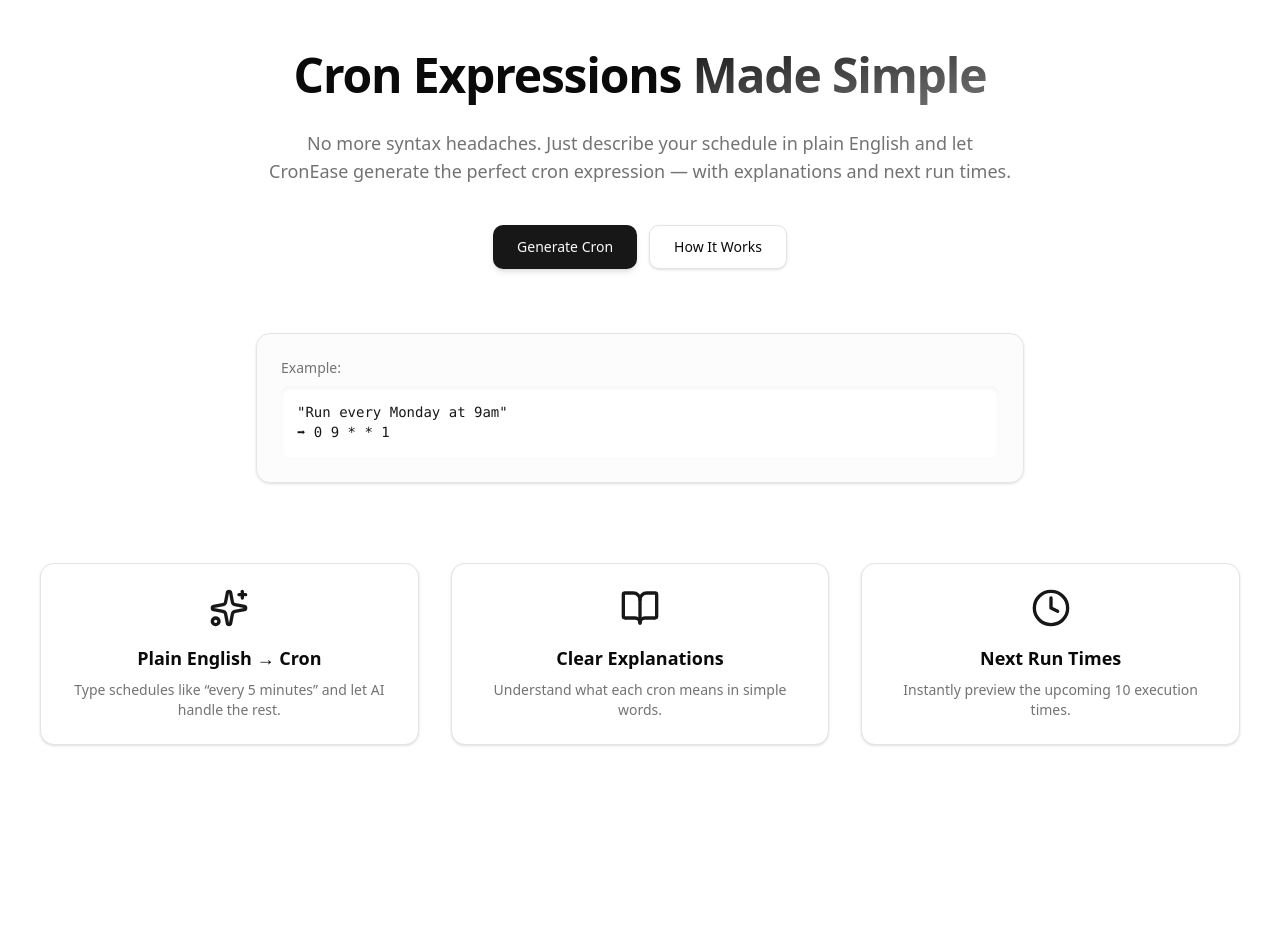
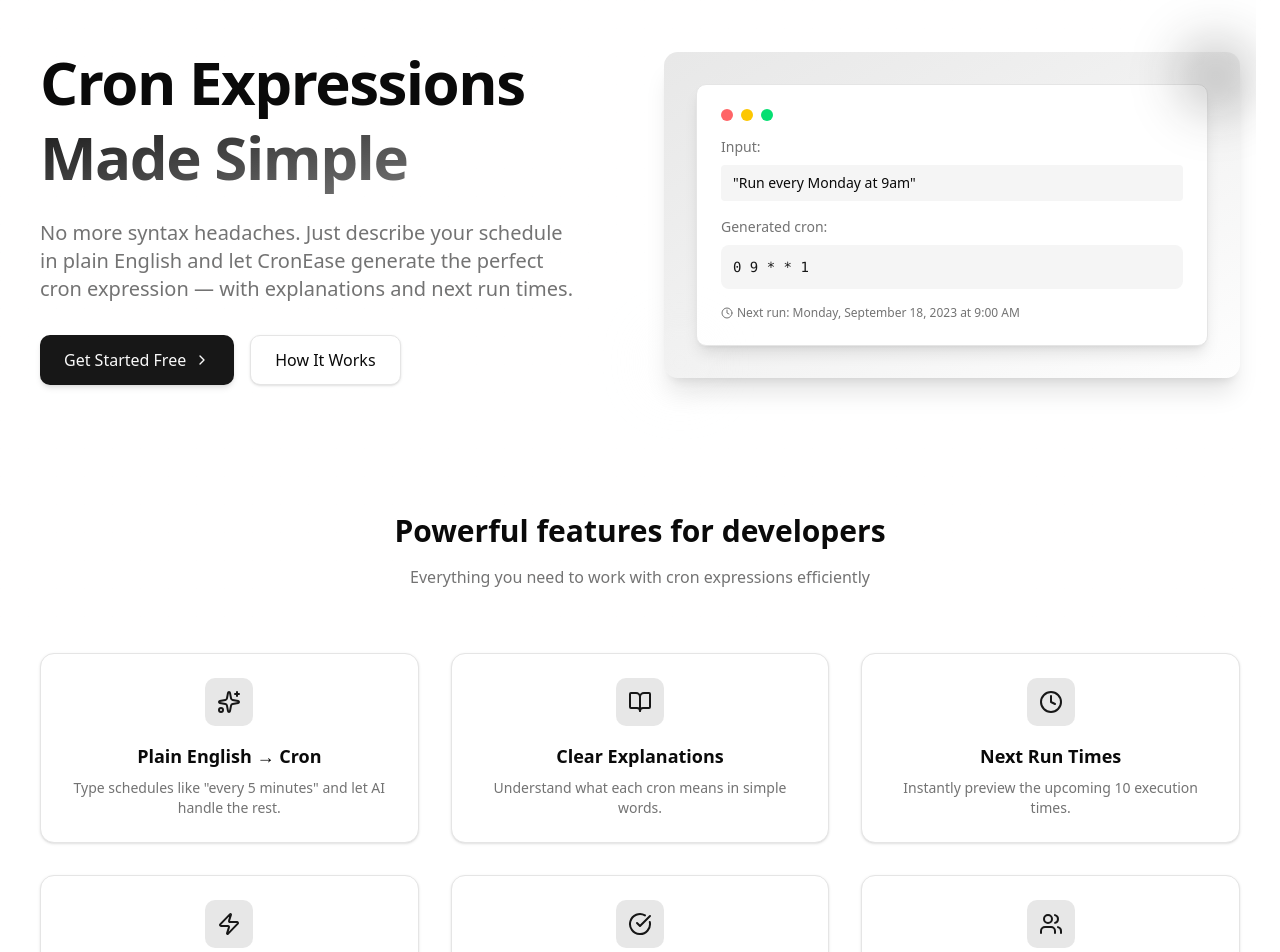
Before and after one commit to NatnaelDemelash/CronEase, a Next.js app: page / in a window 1280 px wide. Shown: the part 140-1092 px from the top of the page. Before the commit the page ends 921 px from the top, so only its background shows below. Built offline with nearby package versions, Linux system fonts and the light colour scheme.

Commit message:
style update

```diff
--- a/app/generate/page.tsx
+++ b/app/generate/page.tsx
@@ -4,7 +4,14 @@
 import { Input } from "@/components/ui/input";
 import { Button } from "@/components/ui/button";
 import { Card, CardContent, CardHeader, CardTitle } from "@/components/ui/card";
-import { Copy, Loader, Loader2, Trash2 } from "lucide-react";
+import {
+  Copy,
+  Loader,
+  Loader2,
+  Trash2,
+  Sparkles,
+  BookOpen,
+} from "lucide-react";
 import {
   Tooltip,
   TooltipContent,
@@ -123,13 +130,22 @@
   const clearHistory = () => setHistory([]);
 
   return (
+    <div className="min-h-screen overflow-x-hidden">
+      {/* Background */}
+      <div
+        className="absolute inset-0 -z-10 h-full w-full
+        bg-[radial-gradient(circle_at_top_left,#e5e7eb_1px,transparent_1px)]
+        [background-size:28px_28px]"
+      ></div>
+      <div className="absolute inset-0 -z-10 bg-gradient-to-b from-background via-background/95 to-background"></div>
+
       <section className="container mx-auto px-4 py-16">
         {/* Header */}
-      <div className="text-center mb-10">
-        <h1 className="text-3xl font-bold sm:text-4xl">
+        <div className="text-center mb-12">
+          <h1 className="text-3xl font-bold sm:text-4xl md:text-5xl">
             {mode === "generate" ? "Generate a Cron" : "Explain a Cron"}
           </h1>
-        <p className="mt-2 text-muted-foreground">
+          <p className="mt-4 text-lg text-muted-foreground max-w-2xl mx-auto">
             {mode === "generate"
               ? "Type a plain English schedule below and let CronEase do the magic ✨"
               : "Paste a cron expression to get a plain English explanation and next run times."}
@@ -137,35 +153,41 @@
         </div>
 
         {/* Mode toggle */}
-      <div className="flex justify-center mb-6">
-        <div className="flex items-center rounded-full bg-muted p-1">
+        <div className="flex justify-center mb-8">
+          <div className="flex items-center rounded-full bg-muted p-1 shadow-sm border">
             <Button
               onClick={() => setMode("generate")}
               variant="ghost"
-            className={`rounded-full px-4 py-2 ${
+              className={`rounded-full px-6 py-3 ${
                 mode === "generate"
-                ? "bg-background shadow-sm border-2 border-orange-600 text-foreground"
+                  ? "bg-background shadow-sm border-2 border-primary text-foreground"
                   : "text-muted-foreground"
               }`}
             >
+              <Sparkles className="h-4 w-4 mr-2" />
               Plain English to Cron
             </Button>
             <Button
               onClick={() => setMode("explain")}
               variant="ghost"
-            className={`rounded-full px-4 py-2 ${
+              className={`rounded-full px-6 py-3 ${
                 mode === "explain"
-                ? "bg-background shadow-sm border-2 border-orange-600 text-foreground"
+                  ? "bg-background shadow-sm border-2 border-primary text-foreground"
                   : "text-muted-foreground"
               }`}
             >
+              <BookOpen className="h-4 w-4 mr-2" />
               Cron to Plain English
             </Button>
           </div>
         </div>
 
         {/* Form */}
-      <form onSubmit={handleSubmit} className="mx-auto flex max-w-2xl gap-2">
+        <div className="relative max-w-2xl mx-auto">
+          <div className="absolute -top-4 -right-4 h-20 w-20 rounded-full bg-primary/20 blur-xl"></div>
+          <div className="absolute -bottom-4 -left-4 h-16 w-16 rounded-full bg-secondary/20 blur-xl"></div>
+
+          <form onSubmit={handleSubmit} className="flex gap-3">
             <Input
               aria-label={
                 mode === "generate" ? "Natural language input" : "Cron input"
@@ -177,10 +199,11 @@
               }
               value={query}
               onChange={(e) => setQuery(e.target.value)}
+              className="flex-1 text-lg py-6"
             />
-        <Button type="submit" disabled={loading}>
+            <Button type="submit" disabled={loading} className="py-6 px-8">
               {loading ? (
-            <Loader className="h-4 w-4 animate-spin" />
+                <Loader className="h-5 w-5 animate-spin" />
               ) : mode === "generate" ? (
                 "Generate"
               ) : (
@@ -188,9 +211,10 @@
               )}
             </Button>
           </form>
+        </div>
 
         {/* Presets */}
-      <div className="mx-auto max-w-2xl mt-3 flex flex-wrap gap-2">
+        <div className="mx-auto max-w-2xl mt-6 flex flex-wrap gap-3 justify-center">
           {examplePresets[mode].map((p) => (
             <Button
               key={p}
@@ -198,6 +222,7 @@
               variant="secondary"
               size="sm"
               onClick={() => handlePreset(p)}
+              className="rounded-lg"
             >
               {p}
             </Button>
@@ -206,9 +231,9 @@
 
         {/* Error */}
         {error && (
-        <div className="mx-auto max-w-2xl mt-4">
-          <Card className="border-destructive/30">
-            <CardContent className="text-destructive py-3 text-sm">
+          <div className="mx-auto max-w-2xl mt-6">
+            <Card className="border-destructive/30 bg-destructive/10">
+              <CardContent className="text-destructive py-4 text-sm">
                 {error}
               </CardContent>
             </Card>
@@ -216,9 +241,12 @@
         )}
 
         {loading && (
-        <div className="flex flex-col items-center justify-center mt-6 space-y-2">
-          <Loader2 className="h-10 w-10 text-green-500 animate-spin" />
-          <p className="text-gray-500 animate-pulse text-sm">
+          <div className="flex flex-col items-center justify-center mt-10 space-y-3">
+            <div className="relative">
+              <Loader2 className="h-12 w-12 text-primary animate-spin" />
+              <div className="absolute inset-0 bg-gradient-to-br from-primary/20 to-secondary/20 rounded-full blur-sm"></div>
+            </div>
+            <p className="text-muted-foreground animate-pulse text-base">
               Working on it...
             </p>
           </div>
@@ -230,9 +258,9 @@
             {/* Main Results */}
             <div className="space-y-6 lg:col-span-2">
               {/* Cron */}
-            <Card>
-              <CardHeader className="flex flex-row items-center justify-between">
-                <CardTitle>
+              <Card className="border-border/50 shadow-lg">
+                <CardHeader className="flex flex-row items-center justify-between bg-muted/30 py-4">
+                  <CardTitle className="text-xl flex items-center">
                     {mode === "generate" ? "Cron Expression" : "Your Cron"}
                   </CardTitle>
                   <Button
@@ -240,18 +268,19 @@
                     variant="ghost"
                     aria-label="Copy cron"
                     onClick={() => navigator.clipboard.writeText(result.cron)}
+                    className="h-9 w-9"
                   >
                     <Copy className="h-4 w-4" />
                   </Button>
                 </CardHeader>
-              <CardContent>
+                <CardContent className="pt-6">
                   {/* Pretty cron parts with tooltips */}
                   <TooltipProvider>
-                  <div className="flex flex-wrap gap-2">
+                    <div className="flex flex-wrap gap-3">
                       {splitCron(result.cron).map((part, idx) => (
                         <Tooltip key={`${part}-${idx}`}>
                           <TooltipTrigger asChild>
-                          <code className="rounded bg-muted px-2 py-1 font-mono text-sm text-primary cursor-help">
+                            <code className="rounded-lg bg-muted px-3 py-2 font-mono text-base text-primary cursor-help border border-border/50 shadow-sm">
                               {part}
                             </code>
                           </TooltipTrigger>
@@ -266,9 +295,9 @@
               </Card>
 
               {/* Explanation */}
-            <Card>
-              <CardHeader className="flex flex-row items-center justify-between">
-                <CardTitle>Explanation</CardTitle>
+              <Card className="border-border/50 shadow-lg">
+                <CardHeader className="flex flex-row items-center justify-between bg-muted/30 py-4">
+                  <CardTitle className="text-xl">Explanation</CardTitle>
                   <Button
                     size="icon"
                     variant="ghost"
@@ -276,12 +305,15 @@
                     onClick={() =>
                       navigator.clipboard.writeText(result.explanation)
                     }
+                    className="h-9 w-9"
                   >
                     <Copy className="h-4 w-4" />
                   </Button>
                 </CardHeader>
-              <CardContent>
-                <p className="text-muted-foreground">{result.explanation}</p>
+                <CardContent className="pt-6">
+                  <p className="text-muted-foreground text-base leading-relaxed">
+                    {result.explanation}
+                  </p>
                 </CardContent>
               </Card>
             </div>
@@ -289,14 +321,17 @@
             {/* Side: Next runs + History */}
             <div className="space-y-6 lg:col-span-1">
               {/* Next 10 runs */}
-            <Card>
-              <CardHeader>
-                <CardTitle>Next 10 Runs</CardTitle>
+              <Card className="border-border/50 shadow-lg">
+                <CardHeader className="bg-muted/30 py-4">
+                  <CardTitle className="text-xl">Next 10 Runs</CardTitle>
                 </CardHeader>
-              <CardContent>
-                <ul className="list-disc pl-4 space-y-1 text-xs max-h-48 overflow-y-auto">
+                <CardContent className="pt-6">
+                  <ul className="space-y-2 text-sm max-h-48 overflow-y-auto">
                     {result.nextRuns.map((run: string, i: number) => (
-                    <li key={i} className="text-muted-foreground font-mono">
+                      <li
+                        key={i}
+                        className="text-muted-foreground font-mono py-1 px-2 rounded-md bg-muted/30"
+                      >
                         {run}
                       </li>
                     ))}
@@ -306,9 +341,9 @@
 
               {/* History */}
               {history.length > 0 && (
-              <Card>
-                <CardHeader className="flex items-center justify-between">
-                  <CardTitle>History</CardTitle>
+                <Card className="border-border/50 shadow-lg">
+                  <CardHeader className="flex flex-row items-center justify-between bg-muted/30 py-4">
+                    <CardTitle className="text-xl">History</CardTitle>
                     <Button
                       type="button"
                       size="icon"
@@ -316,16 +351,17 @@
                       aria-label="Clear history"
                       onClick={clearHistory}
                       title="Clear history"
+                      className="h-9 w-9"
                     >
                       <Trash2 className="h-4 w-4" />
                     </Button>
                   </CardHeader>
-                <CardContent>
-                  <ul className="space-y-2 max-h-48 overflow-y-auto">
+                  <CardContent className="pt-6">
+                    <ul className="space-y-3 max-h-48 overflow-y-auto">
                       {history.map((item, i) => (
                         <li
                           key={`${item.query}-${i}`}
-                        className="cursor-pointer p-2 rounded-md hover:bg-muted/50 transition-colors"
+                          className="cursor-pointer p-3 rounded-md hover:bg-muted/50 transition-colors border border-border/30"
                           onClick={() => handleHistoryClick(item)}
                         >
                           <p className="text-sm font-medium truncate">
@@ -345,6 +381,20 @@
             </div>
           </div>
         )}
+
+        {/* CTA Section */}
+        {!result && !loading && (
+          <div className="mt-20 text-center">
+            <h2 className="text-2xl font-bold">
+              Start simplifying your cron expressions today
+            </h2>
+            <p className="text-muted-foreground mt-3 max-w-2xl mx-auto">
+              No more syntax headaches. Just describe your schedule and get the
+              perfect cron expression.
+            </p>
+          </div>
+        )}
       </section>
+    </div>
   );
 }
--- a/app/page.tsx
+++ b/app/page.tsx
@@ -1,9 +1,18 @@
-import Link from 'next/link';
-import { Clock, BookOpen, Sparkles } from 'lucide-react';
+import Link from "next/link";
+import {
+  Clock,
+  BookOpen,
+  Sparkles,
+  ChevronRight,
+  CheckCircle,
+  Users,
+  Zap,
+} from "lucide-react";
+import Image from "next/image";
 
 export default function Home() {
   return (
-    <section className="relative w-full min-h-screen overflow-hidden">
+    <div className="min-h-screen overflow-x-hidden">
       {/* Background */}
       <div
         className="absolute inset-0 -z-10 h-full w-full
@@ -12,76 +21,205 @@
       ></div>
       <div className="absolute inset-0 -z-10 bg-gradient-to-b from-background via-background/95 to-background"></div>
 
-      {/* Hero */}
-      <div className="container flex flex-col items-center justify-center gap-6 px-4 pt-24 text-center">
-        <h1 className="text-balance text-3xl font-extrabold tracking-tight sm:text-4xl md:text-5xl leading-tight">
-          Cron Expressions{' '}
+      {/* Hero Section */}
+      <section className="relative w-full overflow-hidden pt-24 pb-16">
+        <div className="container px-4 mx-auto">
+          <div className="flex flex-col lg:flex-row items-center gap-12">
+            <div className="flex-1 text-center lg:text-left">
+              <h1 className="text-balance text-4xl font-extrabold tracking-tight sm:text-5xl md:text-6xl leading-tight">
+                Cron Expressions{" "}
                 <span className="bg-gradient-to-br from-primary via-primary/80 to-primary/60 bg-clip-text text-transparent">
                   Made Simple
                 </span>
               </h1>
 
-        <p className="max-w-4xl text-balance text-base sm:text-lg text-muted-foreground">
-          No more syntax headaches. Just describe your schedule in plain English
-          and let CronEase generate the perfect cron expression — with
-          explanations and next run times.
+              <p className="max-w-4xl text-balance text-lg sm:text-xl text-muted-foreground mt-6">
+                No more syntax headaches. Just describe your schedule in plain
+                English and let CronEase generate the perfect cron expression —
+                with explanations and next run times.
               </p>
 
               {/* CTA */}
-        <div className="mt-4 flex flex-col items-center gap-3 sm:flex-row">
+              <div className="mt-8 flex flex-col sm:flex-row gap-4">
                 <Link
                   href="/generate"
-            className="inline-flex h-11 items-center justify-center rounded-lg bg-primary px-6 text-sm font-medium text-primary-foreground shadow-md transition-transform hover:scale-105"
+                  className="inline-flex items-center justify-center rounded-lg bg-primary px-6 py-3 text-base font-medium text-primary-foreground shadow-md transition-transform hover:scale-105"
                 >
-            Generate Cron
+                  Get Started Free
+                  <ChevronRight className="ml-2 h-4 w-4" />
                 </Link>
                 <Link
                   href="/docs"
-            className="inline-flex h-11 items-center justify-center rounded-lg border border-input bg-background px-6 text-sm font-medium shadow-sm transition-transform hover:scale-105"
+                  className="inline-flex items-center justify-center rounded-lg border border-input bg-background px-6 py-3 text-base font-medium shadow-sm transition-transform hover:scale-105"
                 >
                   How It Works
                 </Link>
               </div>
+            </div>
+            <div className="flex-1">
+              {/* Hero Illustration */}
+              <div className="relative rounded-xl bg-gradient-to-br from-primary/10 to-secondary/10 p-8 shadow-xl">
+                <div className="absolute -top-4 -right-4 h-20 w-20 rounded-full bg-primary/20 blur-xl"></div>
+                <div className="absolute -bottom-4 -left-4 h-16 w-16 rounded-full bg-secondary/20 blur-xl"></div>
 
-        {/* Example Preview */}
-        <div className="mt-10 w-full max-w-3xl rounded-xl border bg-muted/30 p-6 text-left shadow-sm">
-          <p className="text-sm text-muted-foreground">Example:</p>
-          <pre className="mt-2 overflow-x-auto rounded-md bg-background p-4 text-sm font-mono text-primary shadow-inner">
-            {`"Run every Monday at 9am"
-➡ 0 9 * * 1`}
+                <div className="bg-background rounded-lg p-6 shadow-lg border">
+                  <div className="flex items-center gap-2 mb-4">
+                    <div className="h-3 w-3 rounded-full bg-red-400"></div>
+                    <div className="h-3 w-3 rounded-full bg-yellow-400"></div>
+                    <div className="h-3 w-3 rounded-full bg-green-400"></div>
+                  </div>
+
+                  <p className="text-sm text-muted-foreground mb-2">Input:</p>
+                  <div className="bg-muted rounded px-3 py-2 mb-4 text-sm">
+                    "Run every Monday at 9am"
+                  </div>
+
+                  <p className="text-sm text-muted-foreground mb-2">
+                    Generated cron:
+                  </p>
+                  <pre className="overflow-x-auto rounded-md bg-muted p-3 text-sm font-mono text-primary">
+                    0 9 * * 1
                   </pre>
+
+                  <div className="mt-4 flex items-center text-xs text-muted-foreground">
+                    <Clock className="h-3 w-3 mr-1" />
+                    Next run: Monday, September 18, 2023 at 9:00 AM
                   </div>
                 </div>
+              </div>
+            </div>
+          </div>
+        </div>
+      </section>
 
-      {/* Features */}
-      <div className="container mt-20 grid gap-8 px-4 sm:grid-cols-2 lg:grid-cols-3">
+      {/* Features Section */}
+      <section className="py-16">
+        <div className="container px-4 mx-auto">
+          <div className="text-center max-w-3xl mx-auto mb-16">
+            <h2 className="text-3xl font-bold">
+              Powerful features for developers
+            </h2>
+            <p className="text-muted-foreground mt-4">
+              Everything you need to work with cron expressions efficiently
+            </p>
+          </div>
+
+          <div className="grid gap-8 sm:grid-cols-2 lg:grid-cols-3">
             {[
               {
                 icon: Sparkles,
-            title: 'Plain English → Cron',
-            desc: 'Type schedules like “every 5 minutes” and let AI handle the rest.',
+                title: "Plain English → Cron",
+                desc: 'Type schedules like "every 5 minutes" and let AI handle the rest.',
               },
               {
                 icon: BookOpen,
-            title: 'Clear Explanations',
-            desc: 'Understand what each cron means in simple words.',
+                title: "Clear Explanations",
+                desc: "Understand what each cron means in simple words.",
               },
               {
                 icon: Clock,
-            title: 'Next Run Times',
-            desc: 'Instantly preview the upcoming 10 execution times.',
+                title: "Next Run Times",
+                desc: "Instantly preview the upcoming 10 execution times.",
+              },
+              {
+                icon: Zap,
+                title: "Lightning Fast",
+                desc: "Generate expressions in milliseconds with our optimized engine.",
+              },
+              {
+                icon: CheckCircle,
+                title: "Validation Built-in",
+                desc: "Never create invalid cron expressions again.",
+              },
+              {
+                icon: Users,
+                title: "Team Collaboration",
+                desc: "Share and save cron expressions with your team.",
               },
             ].map((item, i) => (
               <div
                 key={i}
-            className="group flex flex-col items-center rounded-xl border bg-card p-6 text-center shadow-sm transition-transform hover:scale-105 hover:shadow-lg"
+                className="group flex flex-col rounded-xl border bg-card p-6 text-center shadow-sm transition-all hover:shadow-lg hover:border-primary/20"
               >
-            <item.icon className="h-10 w-10 text-primary transition-transform group-hover:rotate-6" />
+                <div className="inline-flex items-center justify-center h-12 w-12 rounded-lg bg-primary/10 mx-auto">
+                  <item.icon className="h-6 w-6 text-primary transition-transform group-hover:scale-110" />
+                </div>
                 <h3 className="mt-4 text-lg font-semibold">{item.title}</h3>
-            <p className="mt-2 text-sm text-muted-foreground">{item.desc}</p>
+                <p className="mt-2 text-sm text-muted-foreground">
+                  {item.desc}
+                </p>
               </div>
             ))}
           </div>
+        </div>
       </section>
+
+      {/* CTA Section */}
+      <section className="py-16 bg-gradient-to-r from-primary/5 to-secondary/5">
+        <div className="container px-4 mx-auto text-center">
+          <h2 className="text-3xl font-bold">
+            Ready to simplify your scheduling?
+          </h2>
+          <p className="text-muted-foreground mt-4 max-w-2xl mx-auto">
+            Cron expressions, without the complexity. Try CronEase today and
+            make scheduling a breeze.
+          </p>
+          <div className="mt-8">
+            <Link
+              href="/generate"
+              className="inline-flex items-center justify-center rounded-lg bg-primary px-8 py-3 text-base font-medium text-primary-foreground shadow-md transition-transform hover:scale-105"
+            >
+              Start Generating Now
+              <ChevronRight className="ml-2 h-4 w-4" />
+            </Link>
+          </div>
+        </div>
+      </section>
+
+      {/* Footer */}
+      <footer className="border-t py-12">
+        <div className="container px-4 mx-auto">
+          <div className="flex flex-col md:flex-row justify-between items-center">
+            {/* Logo and brand */}
+            <div className="flex items-center gap-3">
+              {/* Clock-inspired logo */}
+              <div className="relative h-10 w-10 flex items-center justify-center">
+                <div className="absolute inset-0 bg-gradient-to-br from-primary to-primary/70 rounded-full"></div>
+                <div className="absolute h-4 w-0.5 bg-background rounded-full transform translate-y-1"></div>
+                <div className="absolute h-2 w-0.5 bg-background rounded-full transform -translate-y-1 rotate-45"></div>
+                <div className="absolute h-1.5 w-1.5 bg-background rounded-full"></div>
+              </div>
+              <div className="text-lg font-bold bg-gradient-to-br from-primary to-primary/70 bg-clip-text text-transparent">
+                CronEase
+              </div>
+            </div>
+
+            <div className="flex gap-6 mt-4 md:mt-0">
+              <Link
+                href="/privacy"
+                className="text-sm text-muted-foreground hover:text-foreground transition-colors"
+              >
+                Privacy
+              </Link>
+              <Link
+                href="/terms"
+                className="text-sm text-muted-foreground hover:text-foreground transition-colors"
+              >
+                Terms
+              </Link>
+              <Link
+                href="/contact"
+                className="text-sm text-muted-foreground hover:text-foreground transition-colors"
+              >
+                Contact
+              </Link>
+            </div>
+          </div>
+          <div className="text-center text-sm text-muted-foreground mt-8">
+            © {new Date().getFullYear()} CronEase. All rights reserved.
+          </div>
+        </div>
+      </footer>
+    </div>
   );
 }
```
Lines whose indentation alone changed are shown as unchanged.
